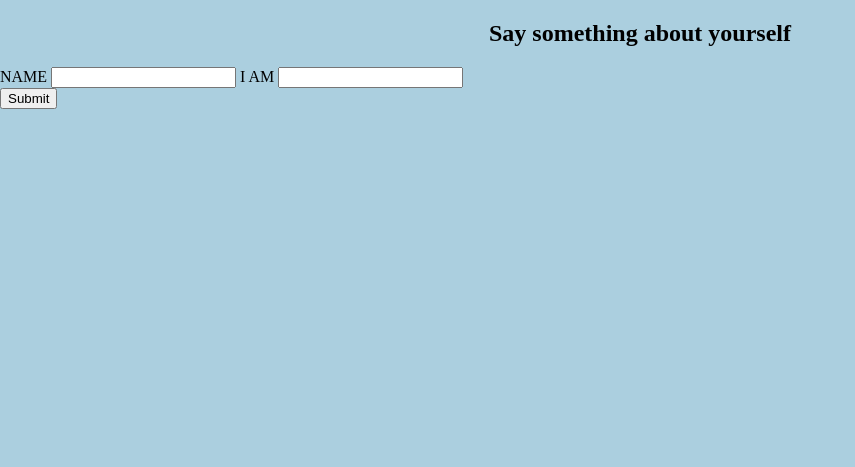
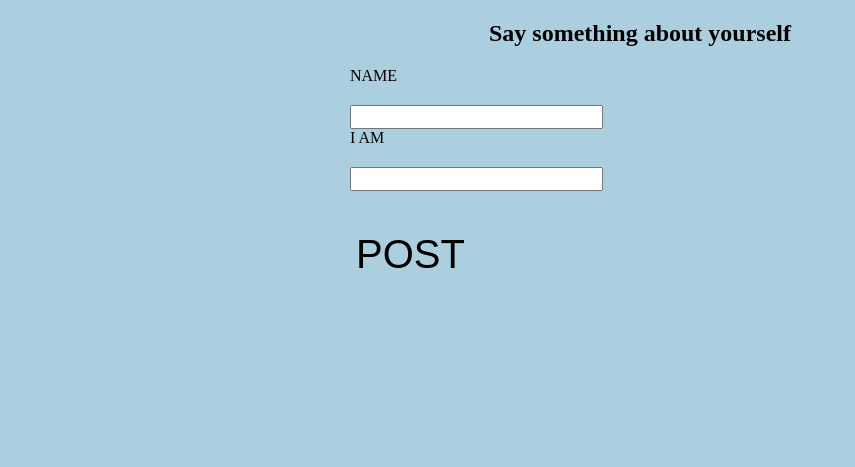
Before and after one commit to lucky-patty/NextStep, a PHP site: page /pages/nextstep_name_input.html in a window 1280 px wide. Shown: the top 467 px of the page, without its empty margins (0-855 px from the left). Run offline with PHP 8.4, Linux system fonts and the light colour scheme; some libraries are stand-ins or nearby versions.

Commit message:
adjust layout input name page

```diff
--- a/assets/styles/craft.css
+++ b/assets/styles/craft.css
@@ -8,10 +8,23 @@
   text-align:center;
 }
 
+.inputNameField{
+    width: 100%;
+    font-size: 16px;
+    box-sizing: border-box;
+    resize: none;
+    margin-top: 20px;
+}
+
+.nameTag{
+  margin-top: 20px;
+}
+
 #head{
   margin-top: 50px;
   margin-right: 450px;
 }
+
 
 #subject{
   height:200px;
@@ -49,3 +62,9 @@
   margin-top: 40px;
   font-size: 2.5em;
 }
+
+
+#formName{
+  display: inline-block;
+  margin-left: 350px;
+}
--- a/pages/nextstep_name_input.html
+++ b/pages/nextstep_name_input.html
@@ -25,21 +25,18 @@
 	<div class="container">
 	<h2>Say something about yourself</h2>
 	<!-- <p>This is not required to be your real name</p> -->
-	<div>
+
+	<div id="formName">
 	<form action="nextstepmain.html" method="GET">
-
-  	<label for="fname">NAME</label>
-
-			<input type="text" id="fname" name="fname">
-
-			<label for="lname">I AM</label>
-
-			<input type="text" id="lname" name="lname">
-
+		<label class="nameTag" for="fname">NAME</label>
+		<br>
+			<input class="inputNameField" type="text" id="fname" name="fname">
+			<label class="nameTag" for="lname">I AM</label>
+		<br>
+			<input class="inputNameField" type="text" id="lname" name="lname">
 			<div class="row">
-				<input type="submit" value="Submit">
+				<input id="submit" type="submit" value="POST">
   		</div>
-
 	</form>
 	</div>
 	</div>
```
